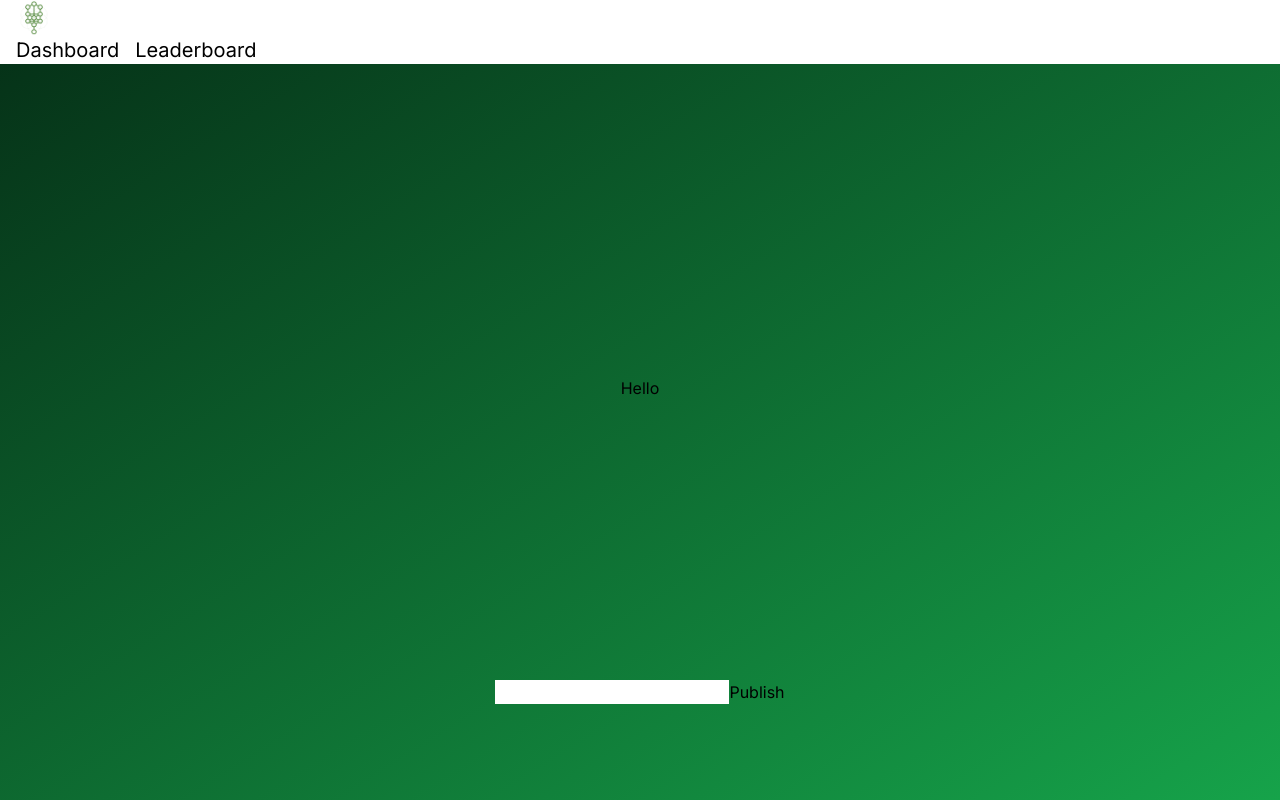
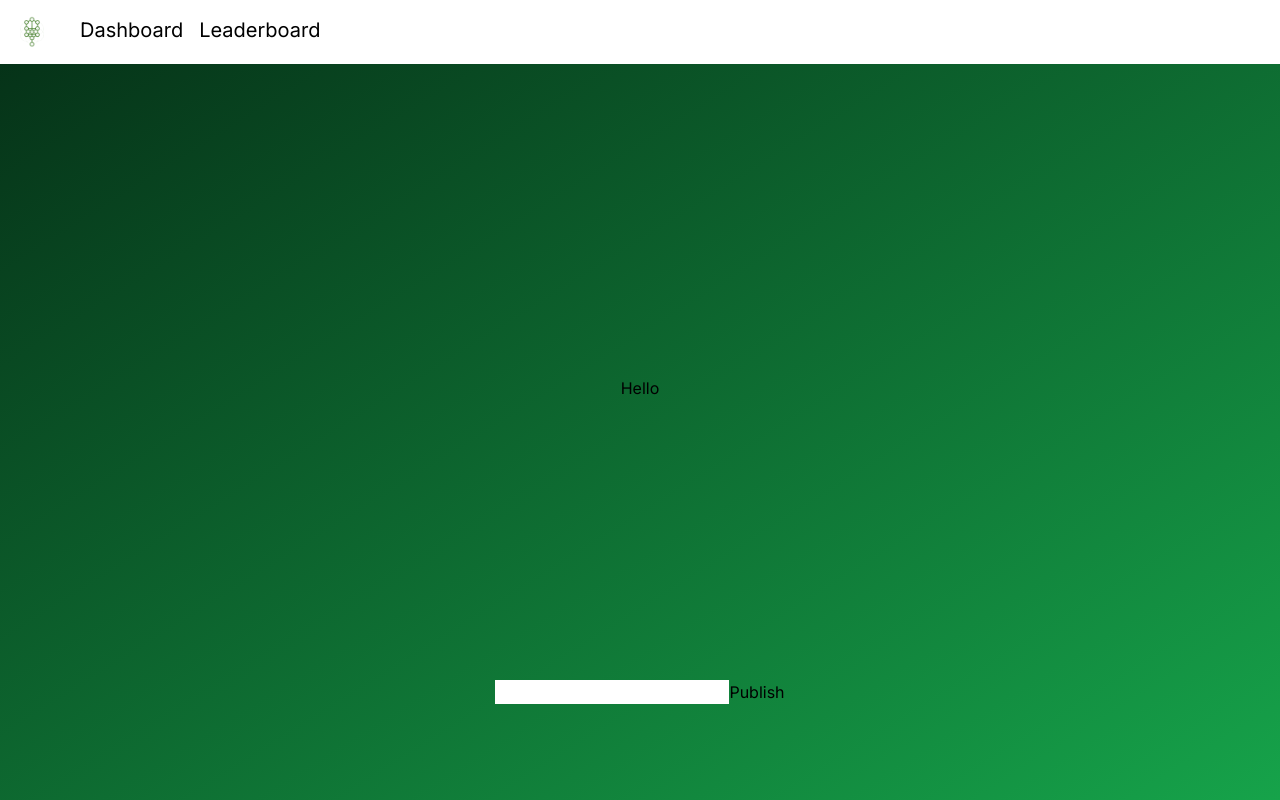
Before and after one commit to MisterChief53/AI-den, a Next.js app: page / in a window 1280 px wide. Built offline with nearby package versions, Linux system fonts and the light colour scheme.

Commit message:
navbar now works on desktop

```diff
--- a/components/navbar.tsx
+++ b/components/navbar.tsx
@@ -15,17 +15,24 @@ export default function NavBar(props: NavbarProps){
     return (
         <div className="">
             <nav className="fixed top-0 left-0 w-full h-16 bg-white text-black px-4">
-                <div className="flex items-center">
+                {/* <div className="flex items-center">
                     <Image
                         src={props.logo}
                         className="h-9 w-auto mr-4"
                         width={200}
                         height={200}
                     />
-                </div>
+                </div> */}
                 <ul className="flex space-x-4">
+                    <Image
+                        src={props.logo}
+                        className="h-12 w-auto mr-4 pt-4"
+                        width={200}
+                        height={200}
+                        alt="aiden logo"
+                    />
                     {props.links.map((link) => (
-                        <li key={link.url} className="text-xl hover:underline">
+                        <li key={link.url} className="text-xl hover:underline pt-4">
                             <Link href={link.url}>{link.text}</Link>
                         </li>
                     ))}
```
